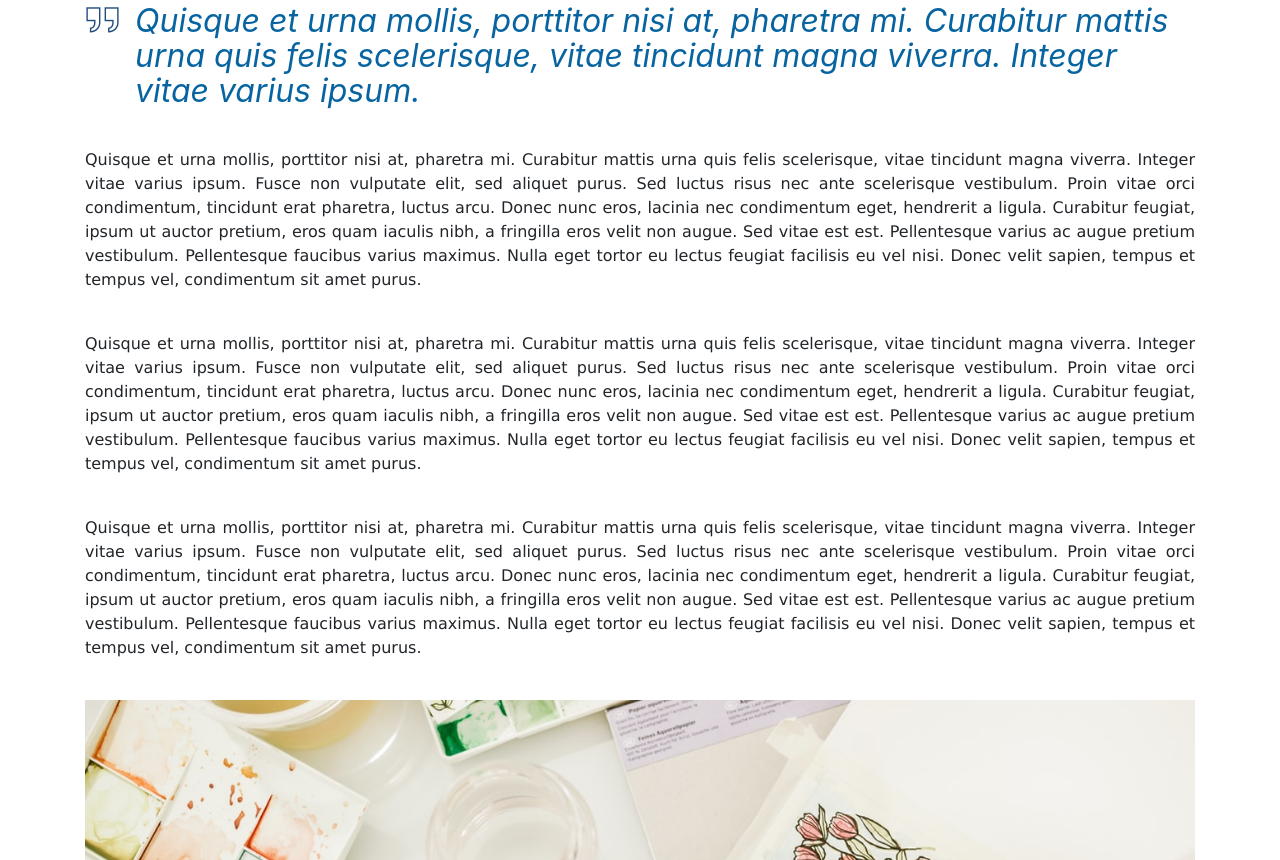
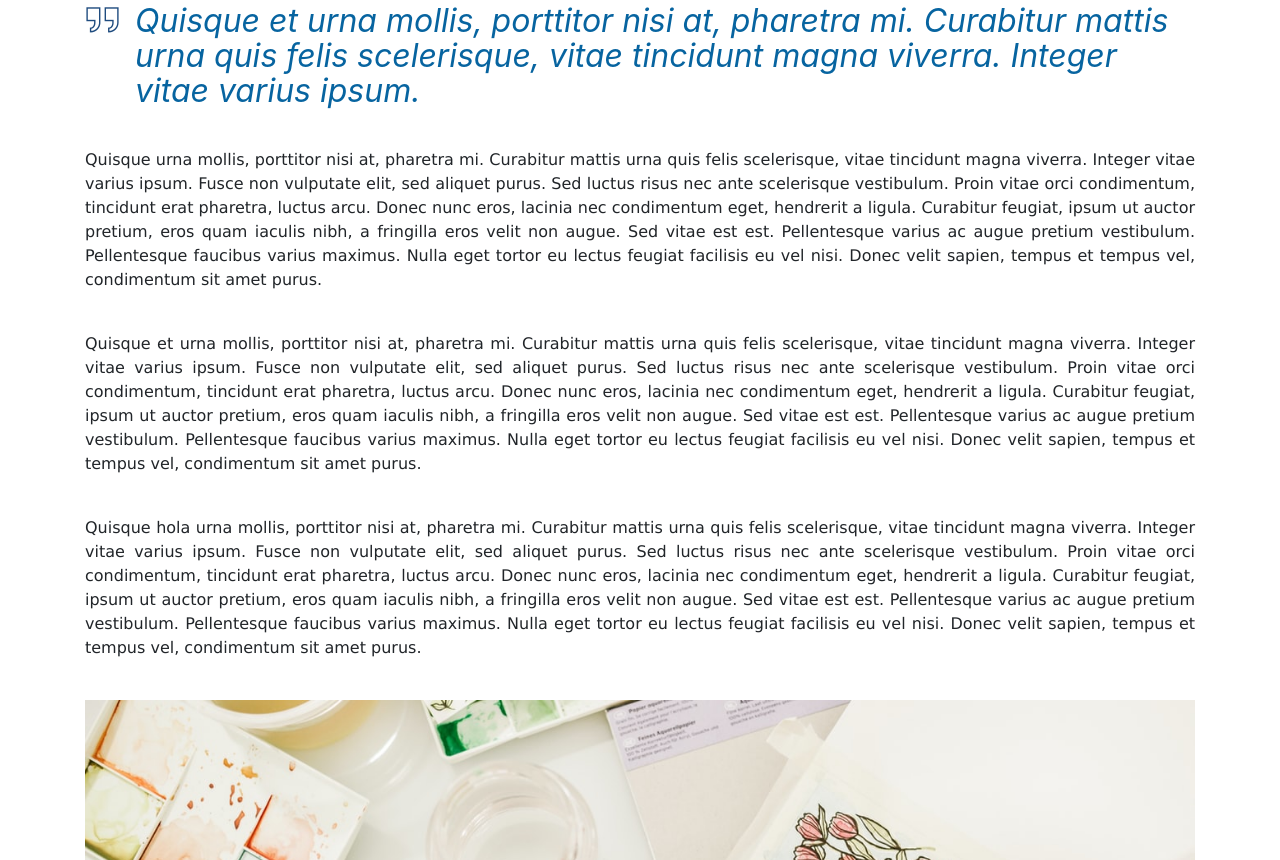
Before and after one commit to majodedominici/proyectocoder, a website: page index.html in a window 1280 px wide. Shown: the part 554-1414 px from the top of the page. Drawn offline with nearby package versions, Linux system fonts and the light colour scheme.

Commit message:
commit de prueba

```diff
--- a/index.html
+++ b/index.html
@@ -48,9 +48,9 @@
 			Lorem ipsum dolor sit amet, consectetur adipiscing elit. Duis congue tellus eu lorem venenatis, at interdum lacus condimentum. Maecenas non ante eget dui ullamcorper rhoncus vel id sapien. Duis eget luctus libero, ac viverra dui. Vestibulum dictum at neque non interdum. Vivamus eget interdum turpis. Fusce est tortor, vestibulum a ullamcorper at, ullamcorper quis diam. Phasellus egestas, eros nec porta malesuada, quam nisl blandit quam, vel laoreet nisl nulla nec mi. Donec viverra erat sit amet mauris luctus egestas.</p><br>
 			<!--agrego parrafos para forzar scroll-->
 			<p class="main__parrafoDestacado">Quisque et urna mollis, porttitor nisi at, pharetra mi. Curabitur mattis urna quis felis scelerisque, vitae tincidunt magna viverra. Integer vitae varius ipsum.</p><br>
+			<p class="main__parrafo">Quisque urna mollis, porttitor nisi at, pharetra mi. Curabitur mattis urna quis felis scelerisque, vitae tincidunt magna viverra. Integer vitae varius ipsum. Fusce non vulputate elit, sed aliquet purus. Sed luctus risus nec ante scelerisque vestibulum. Proin vitae orci condimentum, tincidunt erat pharetra, luctus arcu. Donec nunc eros, lacinia nec condimentum eget, hendrerit a ligula. Curabitur feugiat, ipsum ut auctor pretium, eros quam iaculis nibh, a fringilla eros velit non augue. Sed vitae est est. Pellentesque varius ac augue pretium vestibulum. Pellentesque faucibus varius maximus. Nulla eget tortor eu lectus feugiat facilisis eu vel nisi. Donec velit sapien, tempus et tempus vel, condimentum sit amet purus.</p><br>
 			<p class="main__parrafo">Quisque et urna mollis, porttitor nisi at, pharetra mi. Curabitur mattis urna quis felis scelerisque, vitae tincidunt magna viverra. Integer vitae varius ipsum. Fusce non vulputate elit, sed aliquet purus. Sed luctus risus nec ante scelerisque vestibulum. Proin vitae orci condimentum, tincidunt erat pharetra, luctus arcu. Donec nunc eros, lacinia nec condimentum eget, hendrerit a ligula. Curabitur feugiat, ipsum ut auctor pretium, eros quam iaculis nibh, a fringilla eros velit non augue. Sed vitae est est. Pellentesque varius ac augue pretium vestibulum. Pellentesque faucibus varius maximus. Nulla eget tortor eu lectus feugiat facilisis eu vel nisi. Donec velit sapien, tempus et tempus vel, condimentum sit amet purus.</p><br>
-			<p class="main__parrafo">Quisque et urna mollis, porttitor nisi at, pharetra mi. Curabitur mattis urna quis felis scelerisque, vitae tincidunt magna viverra. Integer vitae varius ipsum. Fusce non vulputate elit, sed aliquet purus. Sed luctus risus nec ante scelerisque vestibulum. Proin vitae orci condimentum, tincidunt erat pharetra, luctus arcu. Donec nunc eros, lacinia nec condimentum eget, hendrerit a ligula. Curabitur feugiat, ipsum ut auctor pretium, eros quam iaculis nibh, a fringilla eros velit non augue. Sed vitae est est. Pellentesque varius ac augue pretium vestibulum. Pellentesque faucibus varius maximus. Nulla eget tortor eu lectus feugiat facilisis eu vel nisi. Donec velit sapien, tempus et tempus vel, condimentum sit amet purus.</p><br>
-			<p class="main__parrafo">Quisque et urna mollis, porttitor nisi at, pharetra mi. Curabitur mattis urna quis felis scelerisque, vitae tincidunt magna viverra. Integer vitae varius ipsum. Fusce non vulputate elit, sed aliquet purus. Sed luctus risus nec ante scelerisque vestibulum. Proin vitae orci condimentum, tincidunt erat pharetra, luctus arcu. Donec nunc eros, lacinia nec condimentum eget, hendrerit a ligula. Curabitur feugiat, ipsum ut auctor pretium, eros quam iaculis nibh, a fringilla eros velit non augue. Sed vitae est est. Pellentesque varius ac augue pretium vestibulum. Pellentesque faucibus varius maximus. Nulla eget tortor eu lectus feugiat facilisis eu vel nisi. Donec velit sapien, tempus et tempus vel, condimentum sit amet purus.</p><br>
+			<p class="main__parrafo">Quisque hola urna mollis, porttitor nisi at, pharetra mi. Curabitur mattis urna quis felis scelerisque, vitae tincidunt magna viverra. Integer vitae varius ipsum. Fusce non vulputate elit, sed aliquet purus. Sed luctus risus nec ante scelerisque vestibulum. Proin vitae orci condimentum, tincidunt erat pharetra, luctus arcu. Donec nunc eros, lacinia nec condimentum eget, hendrerit a ligula. Curabitur feugiat, ipsum ut auctor pretium, eros quam iaculis nibh, a fringilla eros velit non augue. Sed vitae est est. Pellentesque varius ac augue pretium vestibulum. Pellentesque faucibus varius maximus. Nulla eget tortor eu lectus feugiat facilisis eu vel nisi. Donec velit sapien, tempus et tempus vel, condimentum sit amet purus.</p><br>
 			<!--ACA QUIERO PONER UNA IMAGEN-->
 			<img src="imagenes/mujerPintando.jpg" alt="mujer" style="width: 100%; margin-bottom: 15px;" class="wow backInLeft" />
 			<p class="main__parrafo wow backInLeft">Quisque et urna mollis, porttitor nisi at, pharetra mi. Curabitur mattis urna quis felis scelerisque, vitae tincidunt magna viverra. Integer vitae varius ipsum. Fusce non vulputate elit, sed aliquet purus. Sed luctus risus nec ante scelerisque vestibulum. Proin vitae orci condimentum, tincidunt erat pharetra, luctus arcu. Donec nunc eros, lacinia nec condimentum eget, hendrerit a ligula. Curabitur feugiat, ipsum ut auctor pretium, eros quam iaculis nibh, a fringilla eros velit non augue. Sed vitae est est. Pellentesque varius ac augue pretium vestibulum. Pellentesque faucibus varius maximus. Nulla eget tortor eu lectus feugiat facilisis eu vel nisi. Donec velit sapien, tempus et tempus vel, condimentum sit amet purus.</p>
```
Also changed, not shown: cursocrochet.html (+1 -1 lines).
